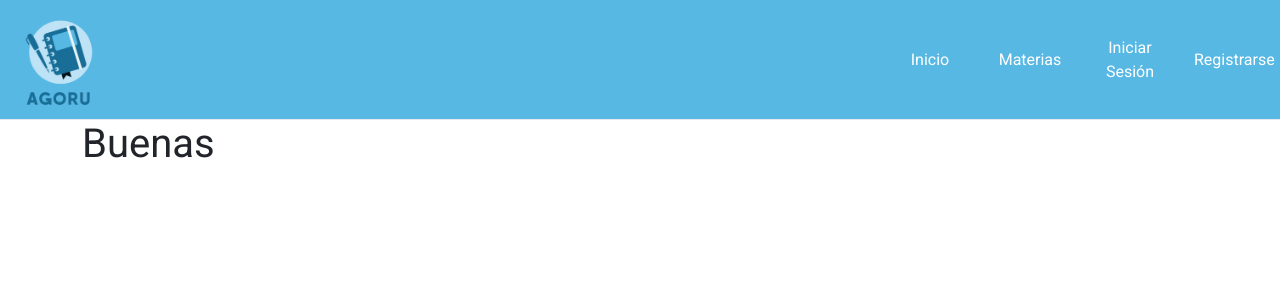
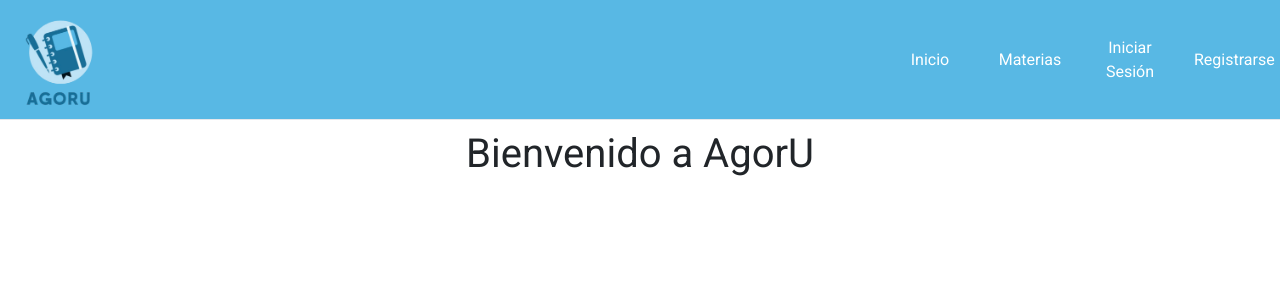
Before and after one commit to josevegara04/AgorU, a React (Vite) app in the folder FRONTEND/agoru_app/: page / in a window 1280 px wide. Shown: the top 300 px of the page. Built offline with nearby package versions, Linux system fonts and the light colour scheme.

Commit message:
improving and adding interface

```diff
--- a/FRONTEND/agoru_app/src/Components/home.jsx
+++ b/FRONTEND/agoru_app/src/Components/home.jsx
@@ -7,7 +7,7 @@ import { useState } from "react";
 function Home({ email }) {
 return(
     <div className="container">
-        <h1>Buenas</h1>
+        <h1>Bienvenido a AgorU</h1>
         <div className=""></div>
         <div className=""></div>
     </div>
--- a/FRONTEND/agoru_app/src/Styles/Home.css
+++ b/FRONTEND/agoru_app/src/Styles/Home.css
@@ -0,0 +1,7 @@
+.container{
+    display: flex;
+    flex-direction: column;
+    flex:1;
+    align-items: center;
+    padding-top: 10px;
+}
```
